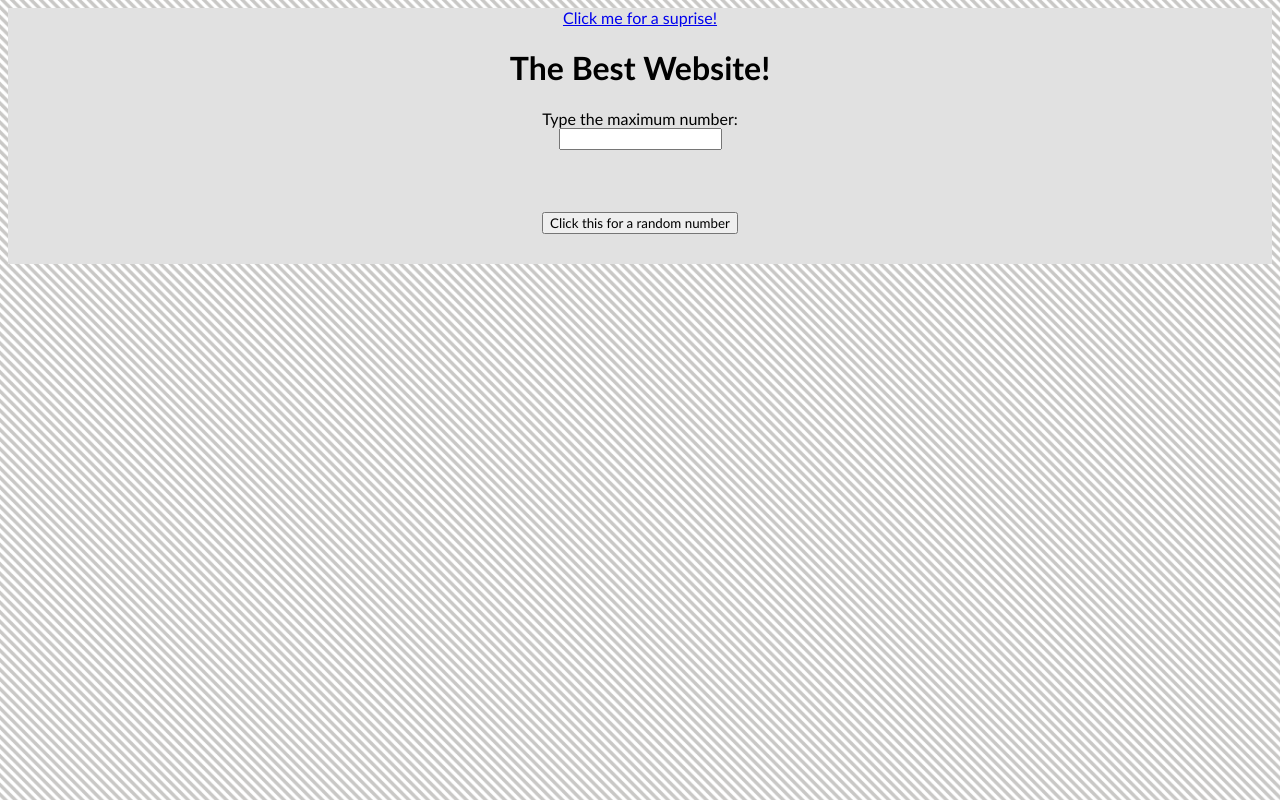
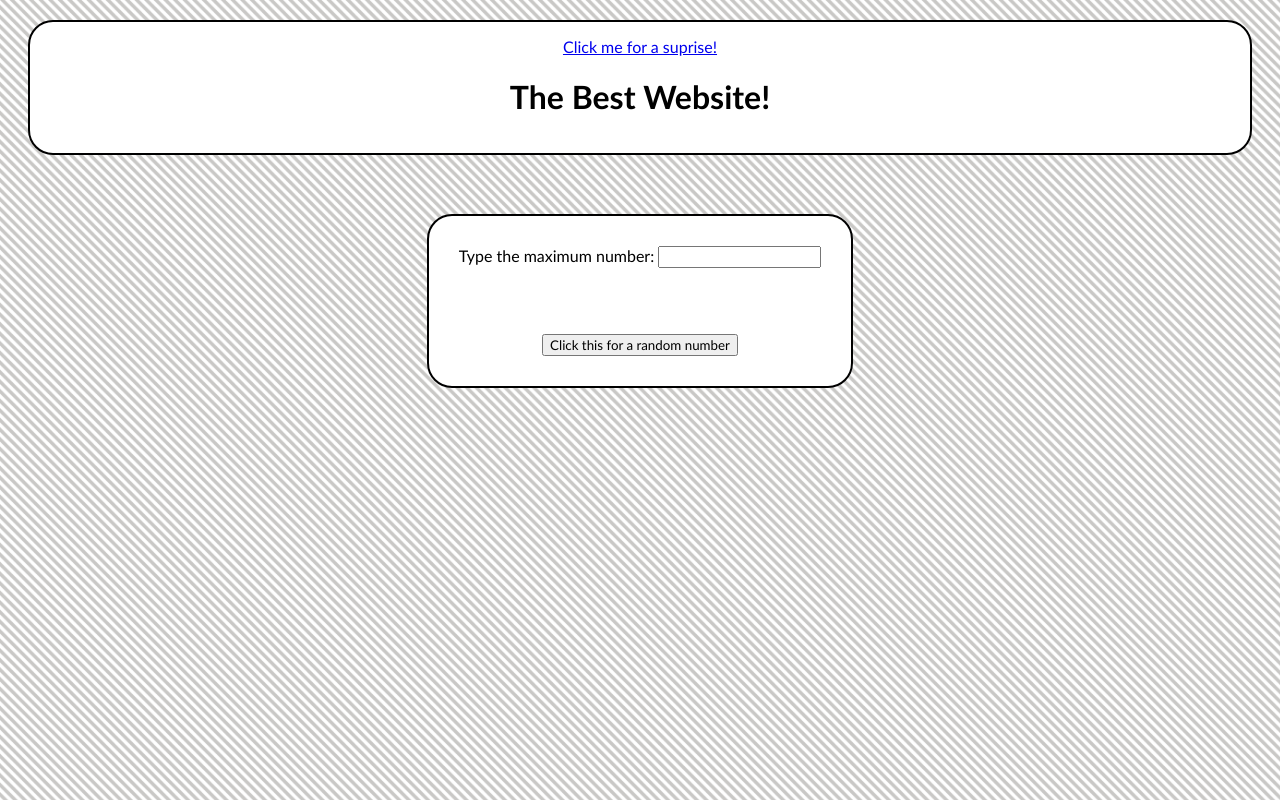
Before and after one commit to lunarisntcool/lunariscool.github.io, a website: page index.html in a window 1280 px wide. Drawn offline with Linux system fonts and the light colour scheme.

Commit message:
doodly doo

```diff
--- a/index.html
+++ b/index.html
@@ -5,14 +5,16 @@
         <script src="script.js"></script>
         <title>The Best Website!</title>
     </head>
-    <body id ="stinkle">
-        <div id="overall">
-            <div id="div1" class="container">
+    <body id ="body">
+        <div id="overall" align="center">
+            <div class="title">
                 <a href='other.html' id='mylink'>Click me for a suprise!</a>
                 <h1 id="change">The Best Website!</h1>
+            </div> <br>
+            <div id="div1" class="generator" align="center">
                 <label for="maxnum" id="label">Type the maximum number:</label>
                 <input type="number" name="maxnum" id="maxnum">
-                <h1 name="heading" id="heading"></h1><br>
+                <div class="test"><h1 name="heading" id="heading"></h1></div>
                 <button name = "random button" id="randgen" onclick="showAns()">Click this for a random number</button>
             </div>
         </div>
--- a/style.css
+++ b/style.css
@@ -2,7 +2,7 @@
     font-variant: small-caps;
 }
 
-#stinkle{
+#body{
     background-image: url("images/istockphoto-673326758-170667a.jpeg");
     background-size: 1in;
 }
@@ -12,14 +12,28 @@
 
 #overall{
     cursor: crosshair;
-    background-color: rgb(225, 225, 225) ;
-    table-layout: fixed;
-    height: 255.75px;
+    background-color: rgb(225, 225, 225, 0) ;
+}
+.title{
+    background-color: white;
+    display: flex;
+    flex-direction: column;
+    padding:15px;
+    border:2px solid black;
+    border-radius: 25px;
+    margin: 20px;
 }
 
-.container{
-    display: flex;
-    flex-direction: column;
-    align-items: center;
-    justify-content: space-between;
+.test{
+    min-height: 45px;
 }
+
+.generator{
+    margin: 20px;
+    background-color: rgb(255, 255, 255);
+    display: inline-block;
+    padding: 30px;
+    border: 2px solid black;
+    border-radius: 25px;
+    width: auto;
+}
```
